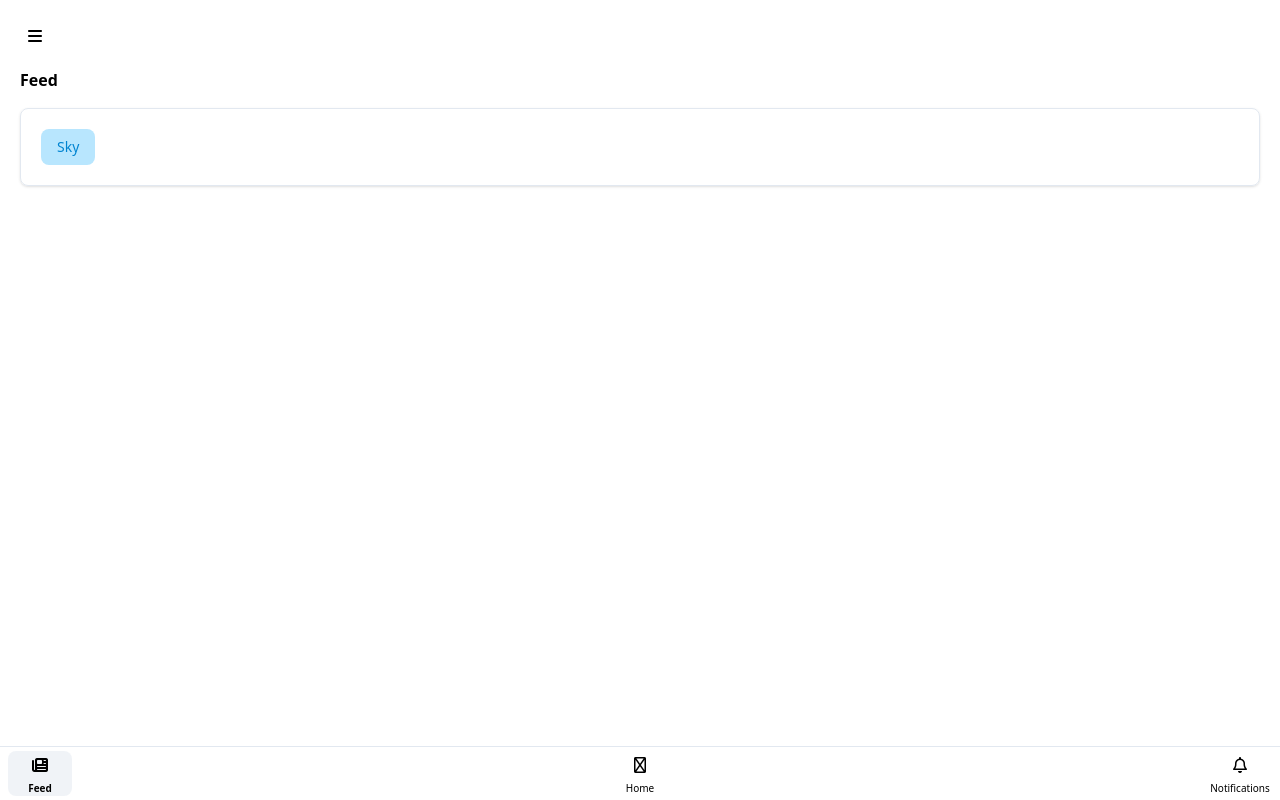
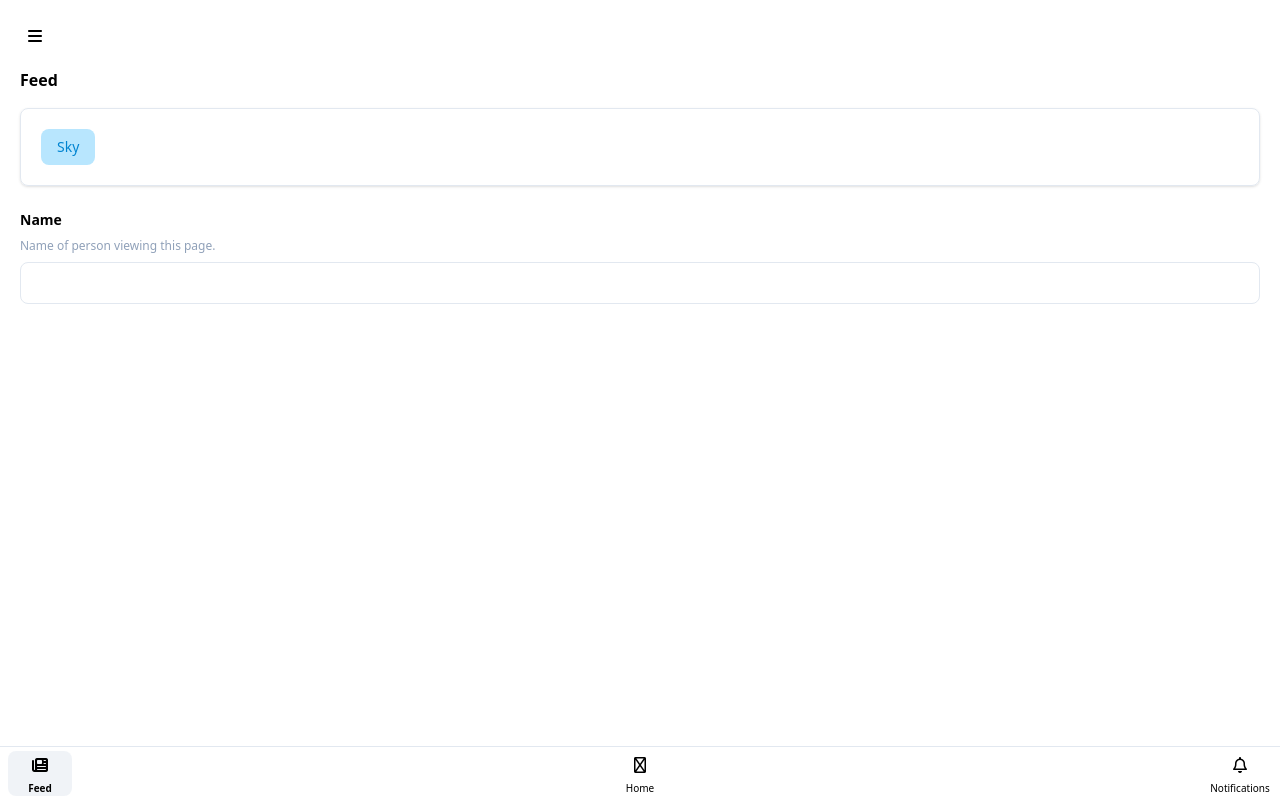
Before and after one commit to Laptop-Salad/LoxoUI, a SvelteKit app: page / in a window 1280 px wide. Built offline with nearby package versions, Linux system fonts and the light colour scheme.

Commit message:
feat: input

```diff
--- /dev/null
+++ b/src/lib/components/input/Input.svelte
@@ -0,0 +1,11 @@
+<script>
+    export let type = 'text';
+    export let value;
+</script>
+
+<input
+    class="border muted-border rounded-lg w-full"
+    {type}
+    bind:value
+    {...$$restProps}
+/>
--- /dev/null
+++ b/src/lib/components/input/InputDescription.svelte
@@ -0,0 +1,5 @@
+<script>
+    export let description;
+</script>
+
+<span class="block mb-2 text-xs muted-text">{description}</span>
--- /dev/null
+++ b/src/lib/components/input/InputGroup.svelte
@@ -0,0 +1,16 @@
+<script>
+    import {Input, InputDescription, InputLabel} from "$lib";
+
+    export let label = '';
+    export let description = '';
+    export let value;
+</script>
+
+<div>
+    {#if label !== undefined}
+        <InputLabel {label}>
+            <InputDescription {description} />
+            <Input bind:value {...$$restProps} />
+        </InputLabel>
+    {/if}
+</div>
--- /dev/null
+++ b/src/lib/components/input/InputLabel.svelte
@@ -0,0 +1,9 @@
+<script>
+    export let label;
+</script>
+
+<label>
+    <span class="block mb-2 text-sm font-semibold">{label}</span>
+
+    <slot></slot>
+</label>
--- a/src/routes/+page.svelte
+++ b/src/routes/+page.svelte
@@ -1,12 +1,28 @@
 <script>
-    import {Bottom, BottomTab, Card, Drawer, DrawerTab, Heading, Pill, Separator} from "$lib";
+    import {
+        Bottom,
+        BottomTab,
+        Card,
+        Drawer,
+        DrawerTab,
+        Heading,
+        Input,
+        Pill,
+        Separator
+    }
+    from "$lib";
+
     import DrawerGroup from "$lib/components/nav/drawer/DrawerGroup.svelte";
+    import InputGroup from "$lib/components/input/InputGroup.svelte";
+
+    let name = $state('');
+
 </script>
 
 <div class="p-5">
-    <Drawer show="{false}">
+    <Drawer show={false}>
         <DrawerTab>Installation</DrawerTab>
-        <Separator></Separator>
+        <Separator />
 
         <DrawerGroup heading="Components">
             <DrawerTab>Button</DrawerTab>
@@ -17,9 +33,17 @@
 
     <Heading>Feed</Heading>
 
-    <Card>
-        <Pill colour="sky" size="sm">Sky</Pill>
-    </Card>
+    <div class="space-y-6">
+        <Card>
+            <Pill colour="sky" size="sm">Sky</Pill>
+        </Card>
+
+        <InputGroup
+            bind:value={name}
+            label="Name"
+            description="Name of person viewing this page."
+        />
+    </div>
 
     <Bottom>
         <BottomTab icon="fa-newspaper" active={true}>Feed</BottomTab>
```
Also changed, not shown: src/lib/index.ts (+10 -0 lines), src/lib/loxoui.css.
